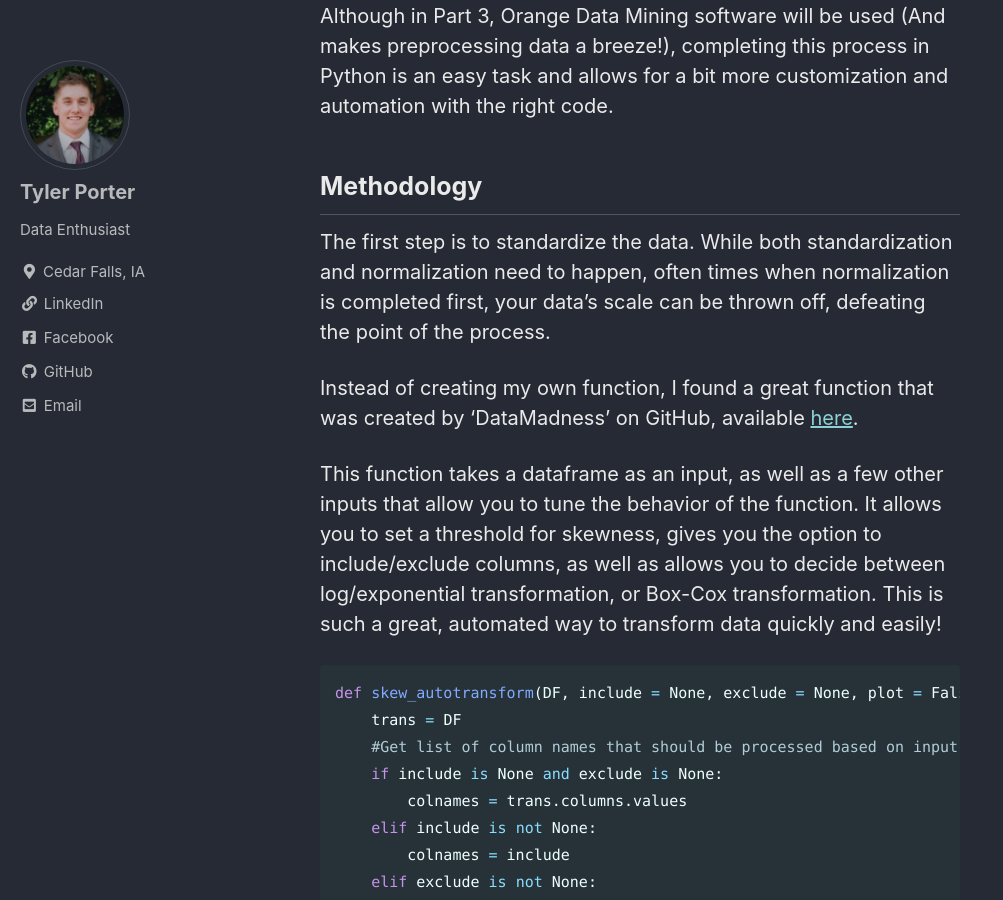
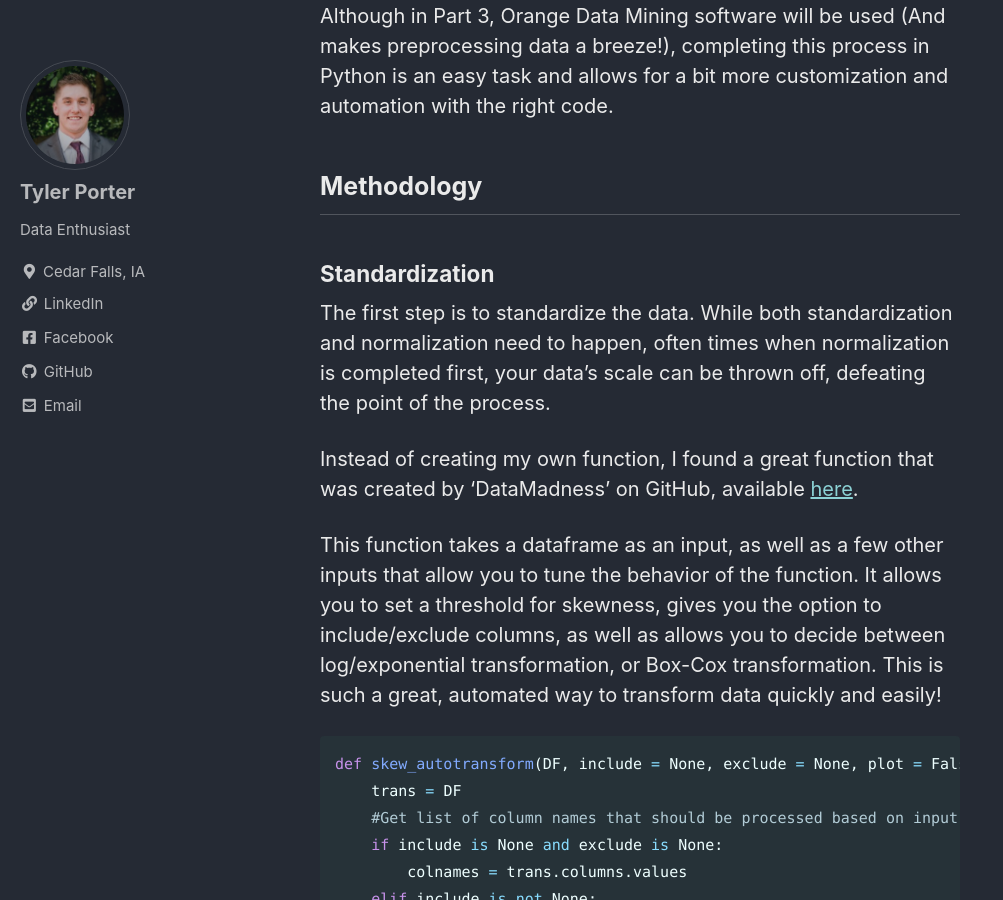
Before and after one commit to tyljporter/typo.github.io, a Jekyll site: the page built from _posts/2020-11-30-Spotify2.md, in a window 1280 px wide and 900 px high, scrolled down 1507 px. Shown: the whole window, without its empty margins (0-1003 px from the left). Built offline with Jekyll 4.4.1, drawn with Linux system fonts in a browser that asks for light colours; cached includes are drawn as plain includes.

Commit message:
Spotify P2 v3

```diff
--- a/_posts/2020-11-30-Spotify2.md
+++ b/_posts/2020-11-30-Spotify2.md
@@ -97,6 +97,7 @@ Although in Part 3, Orange Data Mining software will be used (And makes preproce
 
 ## Methodology
 
+### Standardization
 The first step is to standardize the data. While both standardization and normalization need to happen, often times when normalization is completed first, your data's scale can be thrown off, defeating the point of the process.
 
 Instead of creating my own function, I found a great function that was created by 'DataMadness' on GitHub, available [here](https://datamadness.github.io/Skewness_Auto_Transform).
```
